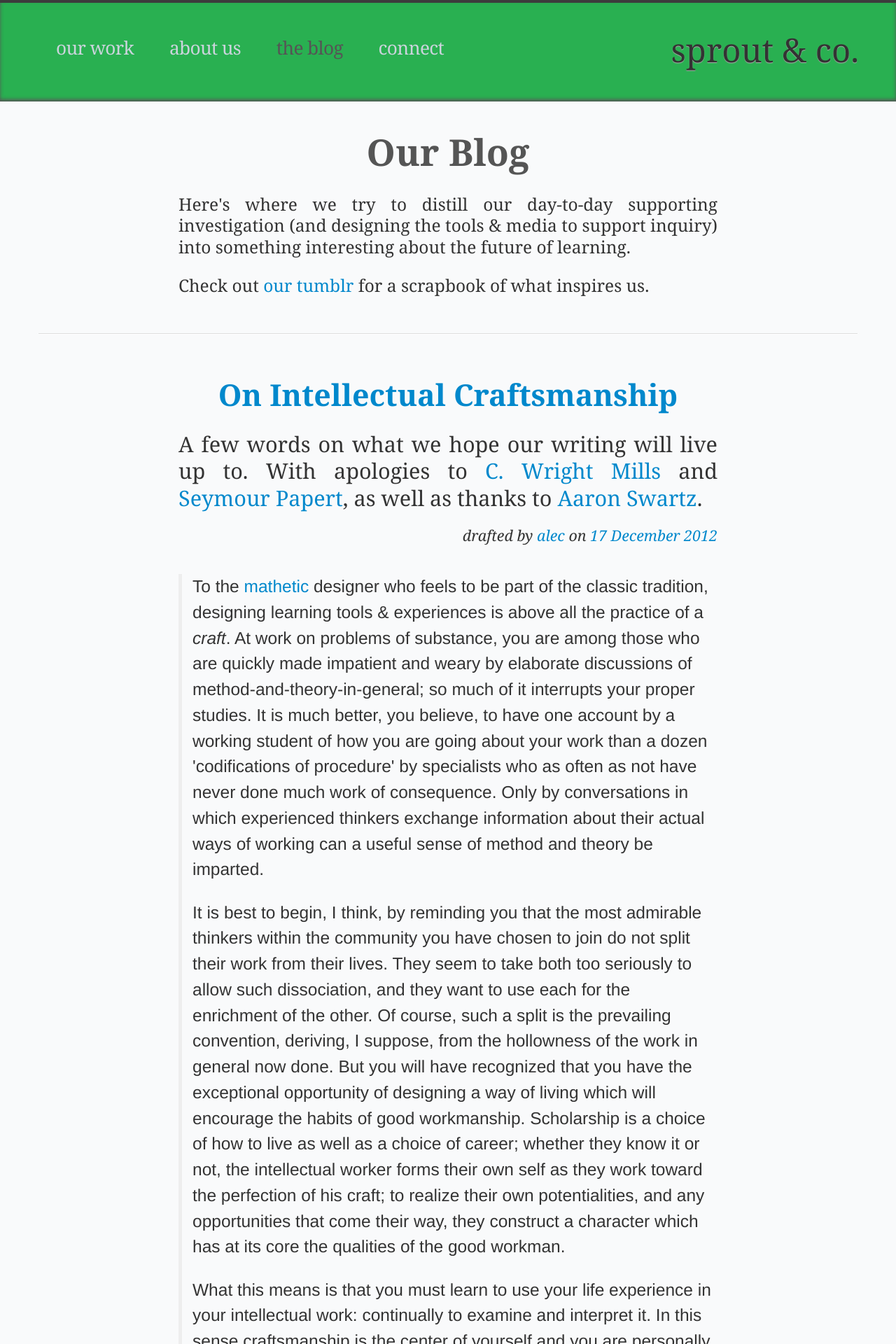
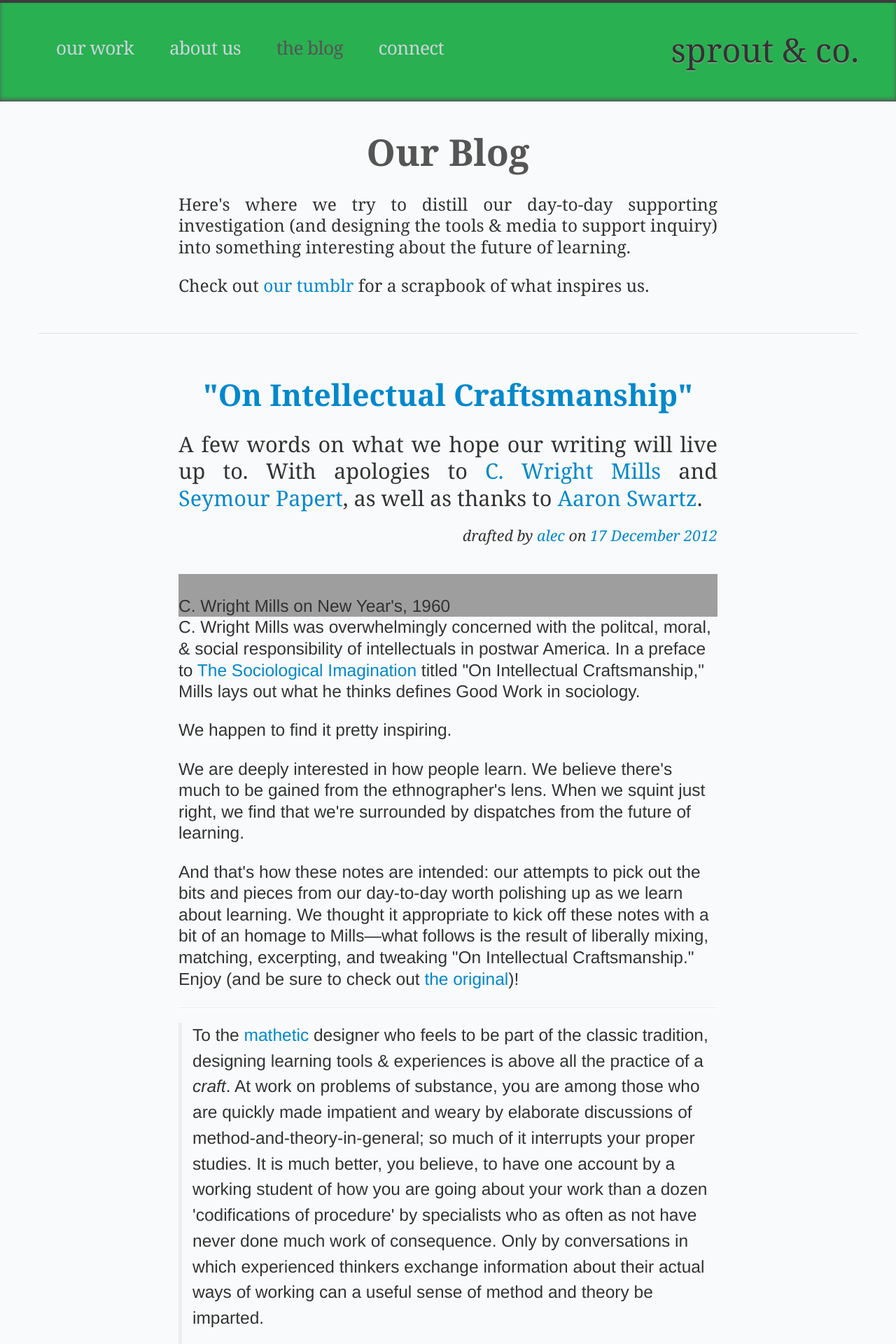
Before and after one commit to thesprouts/thesprouts.github.io, a Jekyll site: the page built from site/blog.html, in a window 1280 px wide. Shown: the top 1920 px of the page at 70% size. Built offline with Jekyll 4.4.1, drawn with Linux system fonts in a browser that asks for light colours; nearby versions of some CDN libraries; grey boxes are pictures that could not be loaded.

Commit message:
contextualized "On Intellectual Craftsmanship" post, added photo of CWM

```diff
--- a/site/_posts/2012-12-17-a-reason-to-write.html
+++ b/site/_posts/2012-12-17-a-reason-to-write.html
@@ -1,9 +1,31 @@
 ---
-layout: blog_post
-title: "On Intellectual Craftsmanship"
+layout: default
+title: '"On Intellectual Craftsmanship"'
 author: alec
 summary:  A few words on what we hope our writing will live up to.  With apologies to <a href='http://www.amazon.com/dp/0195133730'>C. Wright Mills</a> and <a href='http://thesprouts.tumblr.com/post/38192931792/but-utility-was-only-one-of-the-historical-reasons'>Seymour Papert</a>, as well as thanks to <a href='http://www.aaronsw.com/weblog/about'>Aaron Swartz</a>.
+
+CWrightMills: "CWrightMills.png"
 ---
+
+<div class='img' style='background: url({{site.blog_media}}{{ page.CWrightMills }})'>
+  &nbsp;
+  <div class='caption'>C. Wright Mills on New Year's, 1960</div>
+</div>
+<p>
+  <span class='lede'>C. Wright Mills</span> was overwhelmingly concerned with the politcal, moral, &amp; social responsibility of intellectuals in postwar America.  In a preface to <a href='http://www.amazon.com/dp/0195133730' class='book'>The Sociological Imagination</a> titled "On Intellectual Craftsmanship," Mills lays out what he thinks defines Good Work in sociology.
+</p>
+<p>
+  We happen to find it pretty inspiring.
+</p>
+<p>
+  We are deeply interested in how people learn.  We believe there's much to be gained from the ethnographer's lens.  When we squint just right, we find that we're surrounded by dispatches from the future of learning.
+</p>
+</p>
+  And that's how these notes are intended: our attempts to pick out the bits and pieces from our day-to-day worth polishing up as we learn about learning.  We thought it appropriate to kick off these notes with a bit of an homage to Mills&mdash;what follows is the result of liberally mixing, matching, excerpting, and tweaking "On Intellectual Craftsmanship."  Enjoy (and be sure to check out <a href='http://mym.cdn.laureate-media.com/2dett4d/Walden/PPPA/8115/12/On_Intellectual_Craftsmanship.pdf'>the original</a>)!
+</p>
+
+<hr/>
+
 <blockquote>
   <p>
     To the <a href='http://thesprouts.tumblr.com/post/38192931792/but-utility-was-only-one-of-the-historical-reasons'>mathetic</a> designer who feels to be part of the classic tradition, designing learning tools &amp; experiences is above all the practice of a <em>craft</em>. At work on problems of substance, you are among those who are quickly made impatient and weary by elaborate discussions of method-and-theory-in-general; so much of it interrupts your proper studies. It is much better, you believe, to have one account by a working student of how you are going about your work than a dozen 'codifications of procedure' by specialists who as often as not have never done much work of consequence. Only by conversations in which experienced thinkers exchange information about their actual ways of working can a useful sense of method and theory be imparted.
--- a/site/css/style.css
+++ b/site/css/style.css
@@ -318,6 +318,10 @@ ul.lifestream {
   overflow: hidden;
 }
 
+
+ul.lifestream li div {
+  height: 4em;
+}
 
 ul.lifestream li {
   padding-left: 1.75em;
```
Also changed, not shown: site/img/blog/CWrightMills.png (added).
